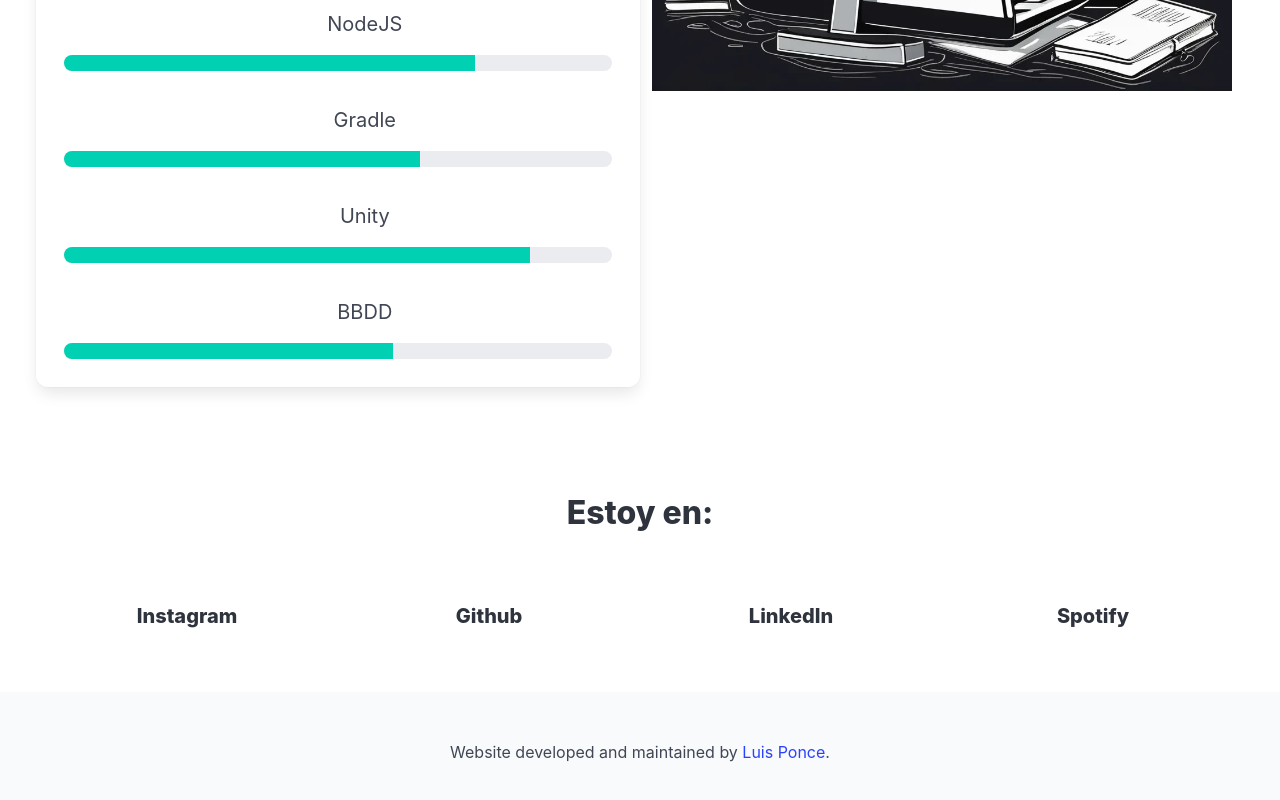
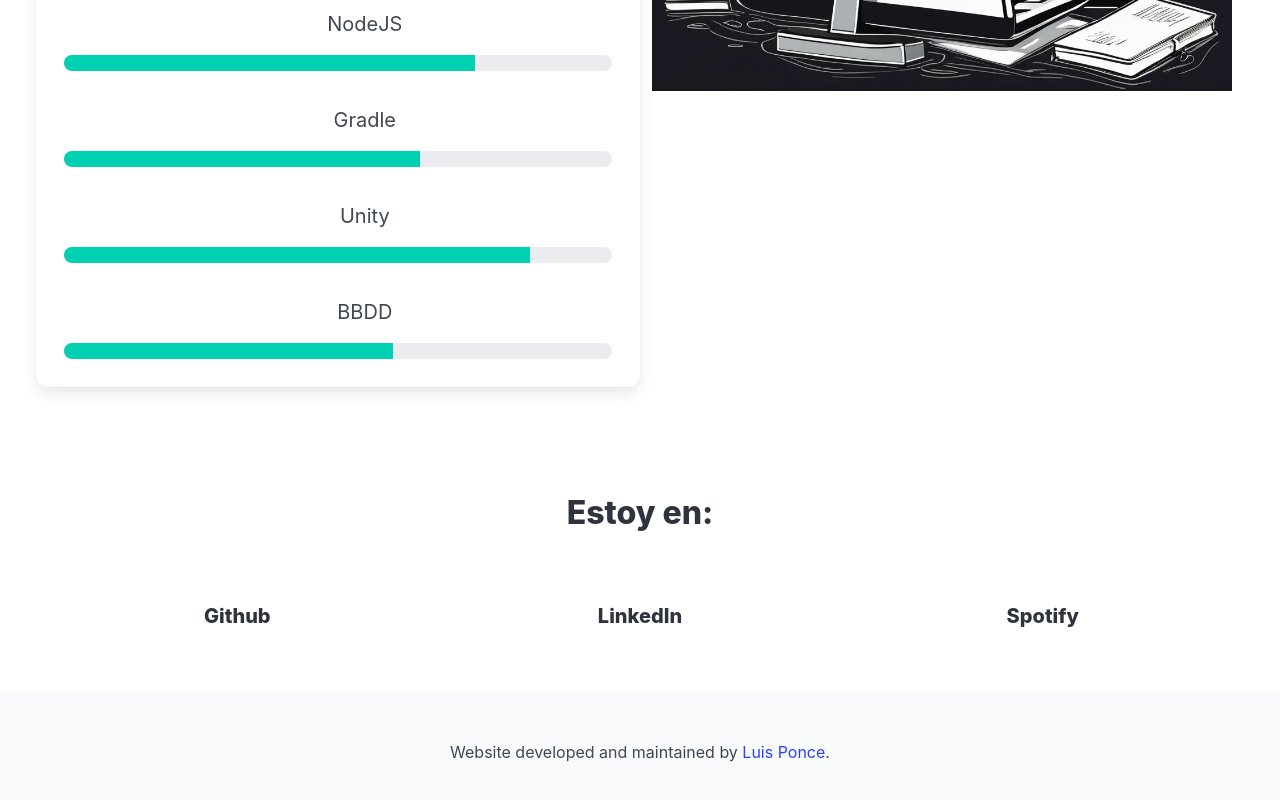
Before and after one commit to itspreshu/live-cv, an Angular app: page /about in a window 1280 px wide. Shown: the part 1687-2487 px from the top of the page. Built offline with nearby package versions, Linux system fonts and the light colour scheme; some icons are missing.

Commit message:
feature(about-me): delete instagram info (not really important)

```diff
--- a/src/app/about-me/get-in-touch/get-in-touch.component.html
+++ b/src/app/about-me/get-in-touch/get-in-touch.component.html
@@ -2,15 +2,7 @@
   <h1 class="title">Estoy en:</h1>
     <div class="columns">
       <div class="column">
-        <a href="">
-        <span class="icon">
-          <i class="iconoir-instagram main-icon"></i>
-        </span>
-        <h4 class="title"> Instagram </h4>
-        </a>
-      </div>
-      <div class="column">
-        <a href="">
+        <a href="https://github.com/itspreshu">
         <span class="icon">
           <i class="iconoir-github main-icon"></i>
         </span>
@@ -18,7 +10,7 @@
         </a>
       </div>
       <div class="column">
-        <a href="">
+        <a href="https://www.linkedin.com/in/luisponcegomez/">
         <span class="icon">
           <i class="iconoir-linkedin main-icon"></i>
         </span>
@@ -26,7 +18,7 @@
         </a>
       </div>
       <div class="column">
-        <a href="">
+        <a href="https://open.spotify.com/intl-es/artist/0JqPHX7H3WqxACHYMXxh1K">
         <span class="icon">
           <i class="iconoir-spotify main-icon"></i>
         </span>
```
